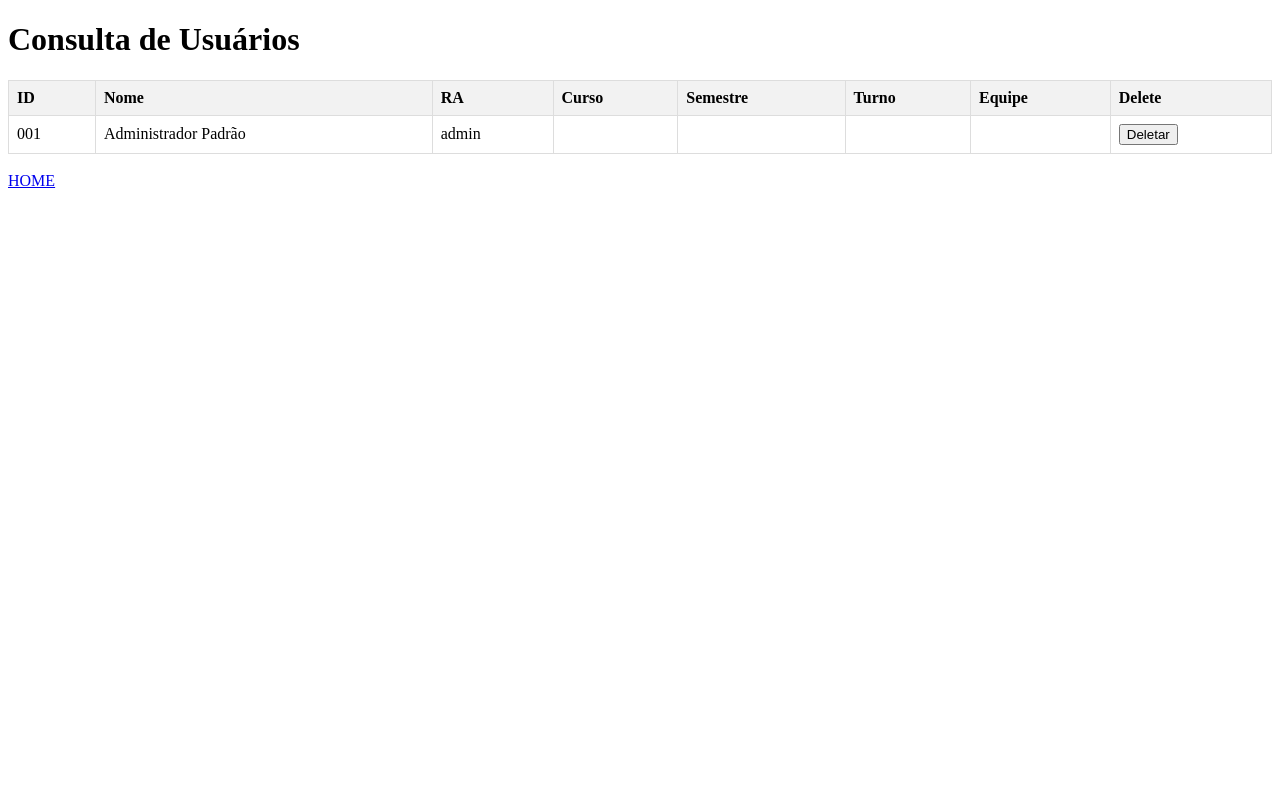
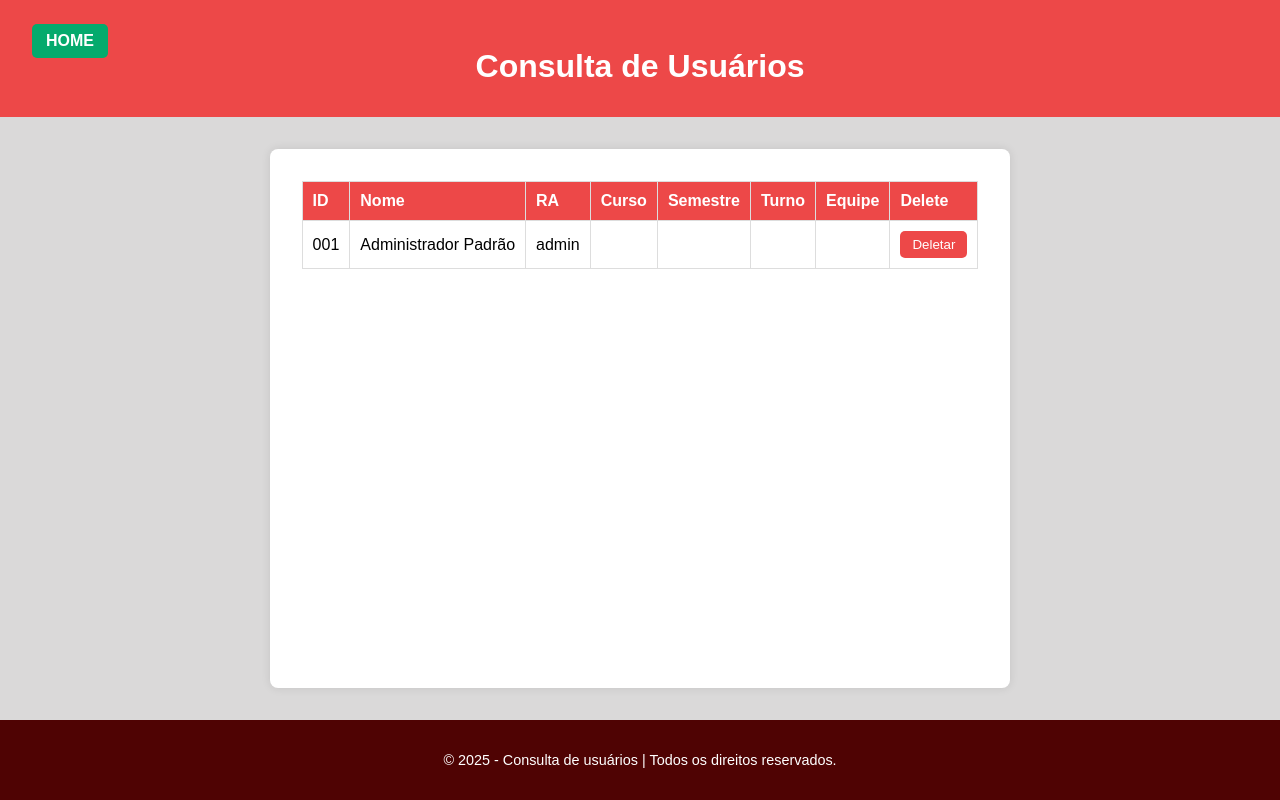
Before and after one commit to Slot148/Projeto-Integrador-2025-1, a Flask app: page /consulta_usuarios in a window 1280 px wide. Run offline with Flask 3, Linux system fonts and the light colour scheme; the visitor is signed in with stand-in values (Sample User, id 1).

Commit message:
<feat> implementação de css para consulta de usuários

```diff
--- /dev/null
+++ b/app/templates/consulta_user.css
@@ -0,0 +1,96 @@
+* {
+    margin: 0;
+    padding: 0;
+    box-sizing: border-box;
+  }
+
+  body {
+    background-color: rgb(218, 217, 217);
+    font-family: Arial, Helvetica, sans-serif;
+    min-height: 100vh;
+    display: flex;
+    flex-direction: column;
+  }
+
+  header {
+    padding: 2rem;
+    background-color: #ed4848;
+    color: white;
+    text-align: center;
+    position: relative;
+  }
+
+  header h1 {
+    font-size: 2rem;
+    margin-top: 1rem;
+  }
+
+  header a {
+    position: absolute;
+    top: 1.5rem;
+    left: 2rem;
+    background-color: #04AA6D;
+    color: white;
+    padding: 8px 14px;
+    border-radius: 5px;
+    text-decoration: none;
+    font-weight: bold;
+    transition: background-color 0.3s ease;
+  }
+
+  header a:hover {
+    background-color: #038e5a;
+  }
+
+  main {
+    max-width: 900px;
+    margin: 2rem auto;
+    padding: 2rem;
+    background-color: #fff;
+    border-radius: 8px;
+    box-shadow: 0 0 10px rgba(0, 0, 0, 0.1);
+    flex: 1;
+  }
+
+  table {
+    width: 100%;
+    border-collapse: collapse;
+  }
+
+  th, td {
+    border: 1px solid #ddd;
+    padding: 10px;
+    text-align: left;
+  }
+
+  th {
+    background-color: #ed4848;
+    color: white;
+  }
+
+  tr:nth-child(even) {
+    background-color: #f9f9f9;
+  }
+
+  button {
+    background-color: #ed4848;
+    color: white;
+    border: none;
+    padding: 6px 12px;
+    border-radius: 5px;
+    cursor: pointer;
+    transition: background-color 0.3s ease;
+  }
+
+  button:hover {
+    background-color: #c23636;
+  }
+
+  footer {
+    background-color: #4f0303;
+    color: white;
+    text-align: center;
+    padding: 2rem;
+    font-size: 0.9rem;
+    margin-top: auto;
+  }
--- a/app/templates/consulta_usuarios.html
+++ b/app/templates/consulta_usuarios.html
@@ -1,28 +1,16 @@
 <!DOCTYPE html>
-<html>
+<html lang="pt-BR">
 <head>
+    <meta charset="UTF-8">
     <title>Consulta de Usuários</title>
-    <style>
-        table {
-            width: 100%;
-            border-collapse: collapse;
-        }
-        th, td {
-            border: 1px solid #ddd;
-            padding: 8px;
-            text-align: left;
-        }
-        th {
-            background-color: #f2f2f2;
-        }
-        tr:nth-child(even) {
-            background-color: #f9f9f9;
-        }
-    </style>
+    <link rel="stylesheet" href="consulta_user.css">
 </head>
 <body>
+    <header>
+        <a href="/">HOME</a>
         <h1>Consulta de Usuários</h1>
-
+    </header>
+    <main>
         {% if error %}
             <p style="color: red;">{{ error }}</p>
         {% else %}
@@ -62,6 +50,10 @@
         {% endif %}
 
         <br>
-    <a href="/">HOME</a>
+    </main>
+    <footer>
+        <p>© 2025 - Consulta de usuários | Todos os direitos reservados.</p>
+    </footer>
+
 </body>
 </html>
--- a/app/templates/index.css
+++ b/app/templates/index.css
@@ -39,7 +39,6 @@
     margin-bottom: 0.5rem;
   }
 
- /* Estilo base dos botões */
 header a {
     color: white;
     padding: 0.5rem 1rem;
@@ -50,7 +49,6 @@ header a {
     margin-top: 0.5rem;
   }
 
-  /* Login: fundo verde */
   .botao-login {
     background-color: #4f0303;
   }
@@ -58,7 +56,6 @@ header a {
     background-color: #04AA6D;
   }
 
-  /* Logout: fundo vermelho */
   .botao-logout {
     background-color: #4f0303;
   }
@@ -77,7 +74,6 @@ header a {
     box-shadow: 0 0 10px rgba(0, 0, 0, 0.844);
   }
 
-  /* Links de navegação */
   main div {
     display: flex;
     flex-direction: column;
```
Also changed, not shown: app/templates/avaliação2_0.css (+0 -8 lines). Lines whose indentation alone changed are shown as unchanged.
